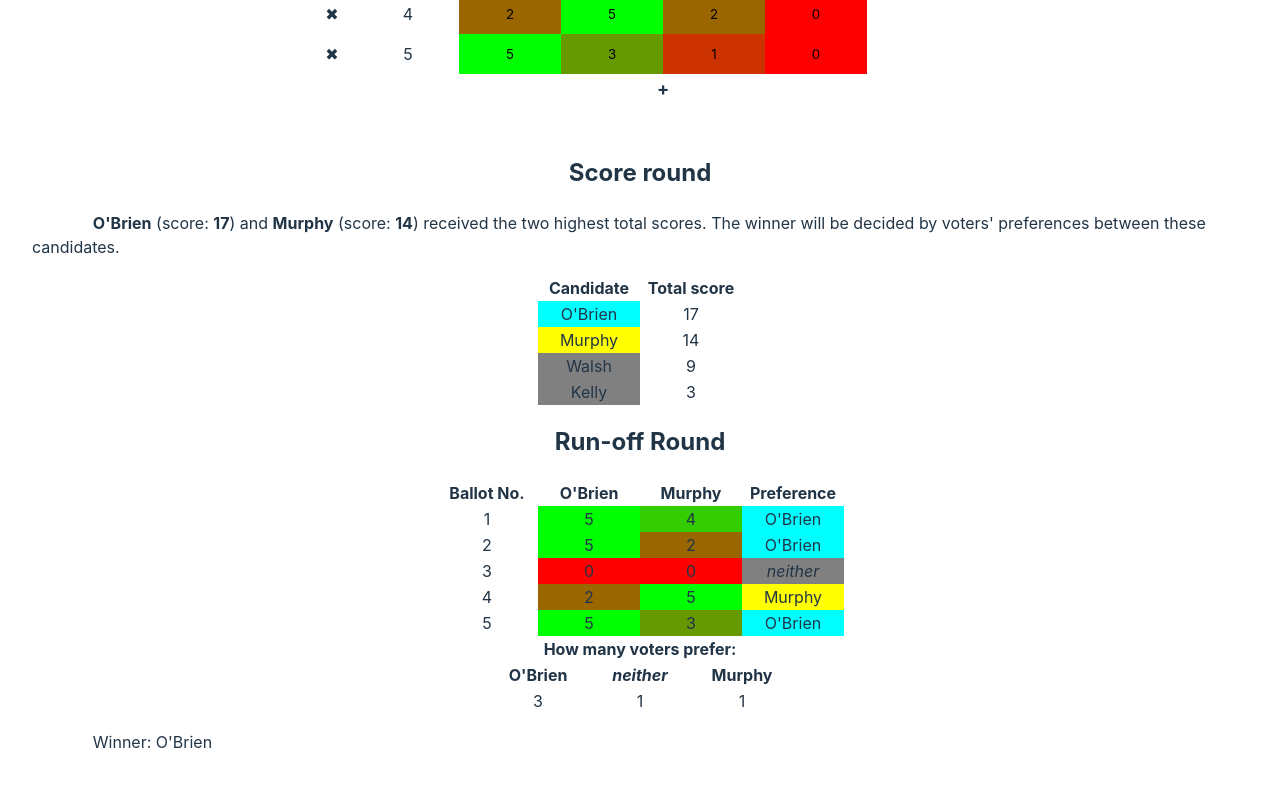
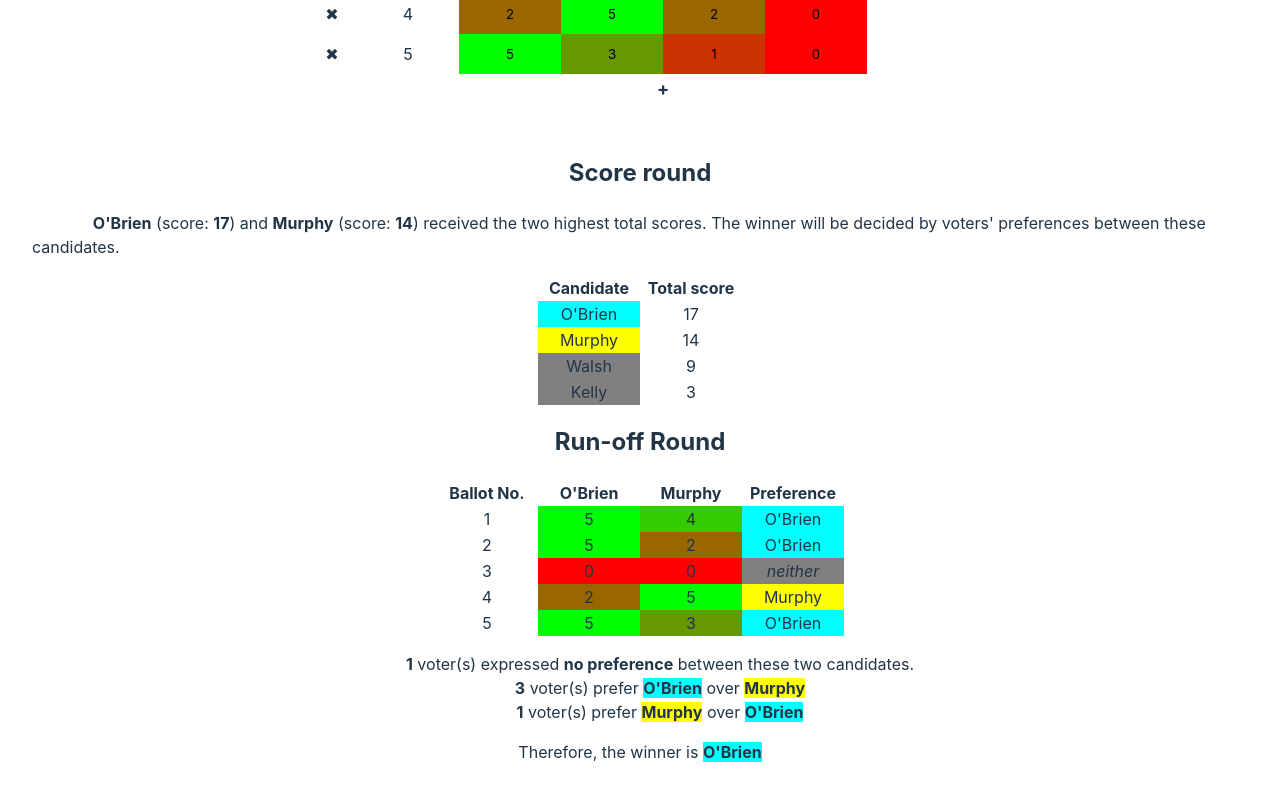
Before and after one commit to boyleconnor/star-voting, a React (Vite) app: page / in a window 1280 px wide. Shown: the part 638-1438 px from the top of the page. Built offline with nearby package versions, Linux system fonts and the light colour scheme.

Commit message:
Add natural language template description of election

```diff
--- a/src/App.css
+++ b/src/App.css
@@ -86,6 +86,10 @@ th.candidate-add:hover {
   color: white;
 }
 
+ul {
+  list-style-type: none;
+}
+
 input.score {
   width: 100%;
   height: 40px;
--- a/src/App.tsx
+++ b/src/App.tsx
@@ -213,26 +213,13 @@ function App() {
           </tr>)}
           </tbody>
         </table>
-        <table>
-        <thead>
-          <tr>
-            <th colSpan={3}>How many voters prefer:</th>
-          </tr>
-          <tr>
-            <th>{firstCandidate}</th>
-            <th><i>neither</i></th>
-            <th>{secondCandidate}</th>
-          </tr>
-          </thead>
-          <tbody>
-          <tr>
-            <td>{preferences.prefersFirst}</td>
-            <td>{preferences.noPreference}</td>
-            <td>{preferences.prefersSecond}</td>
-          </tr>
-          </tbody>
-        </table>
-        <p>Winner: {winner !== null ? winner: <i>Tie</i>}</p>
+
+        <ul style={{ alignSelf: "center"}}>
+          <li><b>{preferences.noPreference}</b> voter(s) expressed <b>no preference</b> between these two candidates.</li>
+          <li><b>{preferences.prefersFirst}</b> voter(s) prefer <b style={{backgroundColor: FIRST_CAN_BG_COLOR}}>{firstCandidate}</b> over <b style={{backgroundColor: SECOND_CAN_BG_COLOR}}>{secondCandidate}</b></li>
+          <li><b>{preferences.prefersSecond}</b> voter(s) prefer <b style={{backgroundColor: SECOND_CAN_BG_COLOR}}>{secondCandidate}</b> over <b style={{backgroundColor: FIRST_CAN_BG_COLOR}}>{firstCandidate}</b></li>
+        </ul>
+        Therefore, the winner is <b style={{backgroundColor: winner === firstCandidate ? FIRST_CAN_BG_COLOR : (winner === secondCandidate ? SECOND_CAN_BG_COLOR : "inherit")}}>{winner !== null ? winner: <i>tie</i>}</b>
       </>) || <>
         <i>Breaking ties in the scoring round is not yet supported in this app.</i>
       </>}
--- a/src/index.css
+++ b/src/index.css
@@ -28,6 +28,7 @@ body {
   place-items: center;
   min-width: 320px;
   min-height: 100vh;
+  padding-bottom: 100px;
 }
 
 h1 {
```
